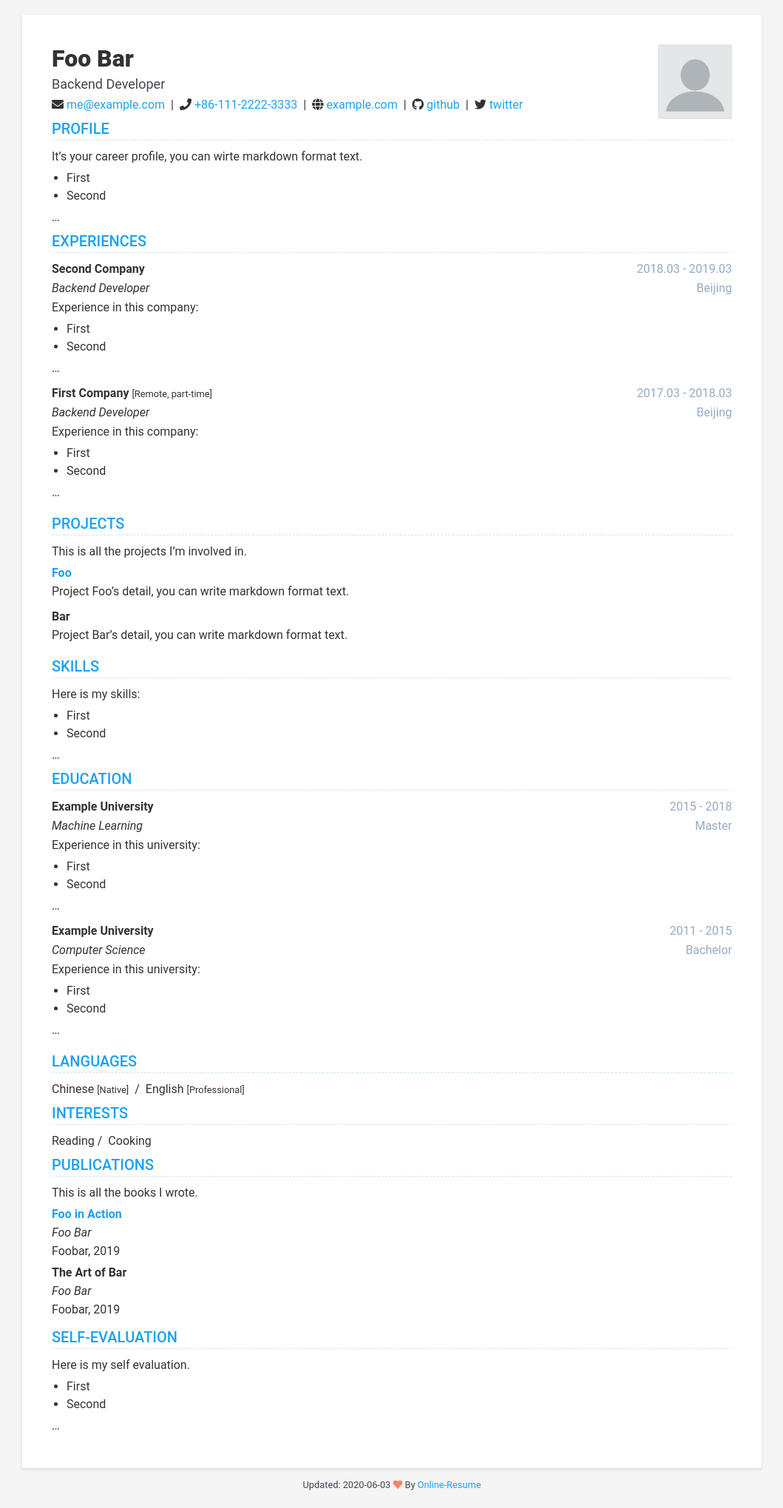
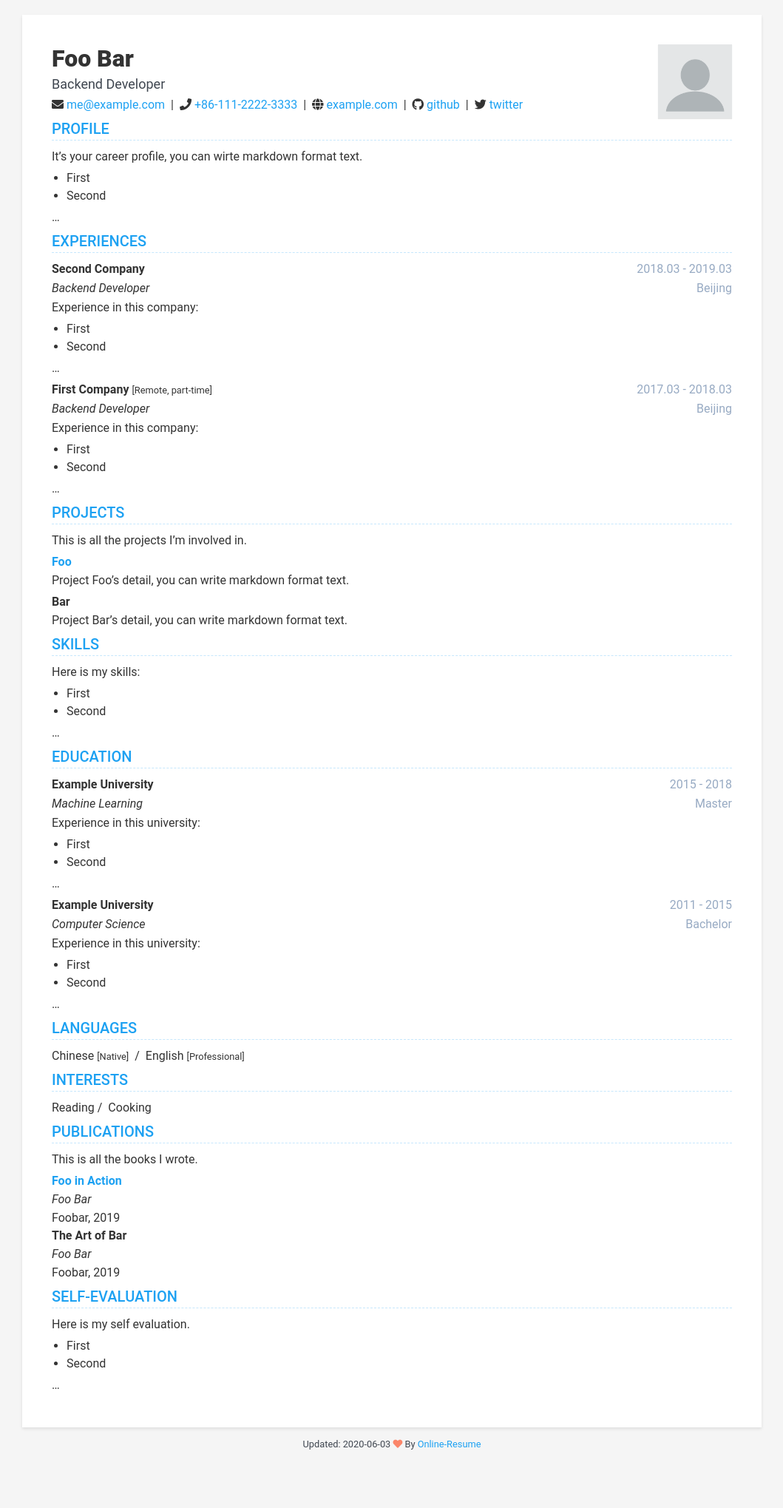
Before and after one commit to tarrex/online-resume, a Jekyll site: the page built from index.html, in a window 1280 px wide. Shown: the whole page at 74% size, without its empty margins (110-1169 px from the left). Built offline with Jekyll 4.4.1, drawn with Linux system fonts in a browser that asks for light colours; nearby versions of some CDN libraries; after the commit the page ends 1984 px from its top, so only the background shows below that.

Commit message:
chore: update style

```diff
--- a/_sass/_base.scss
+++ b/_sass/_base.scss
@@ -86,9 +86,9 @@ p {
         box-shadow: 0 1px 1px rgba(0, 0, 0, 0.1);
     }
 
-    .item {
-        padding-bottom: $spacing-unit / 4;
-    }
+    // .item {
+    //     padding-bottom: $spacing-unit / 4;
+    // }
 
     .upper-row {
         position: relative;
```
